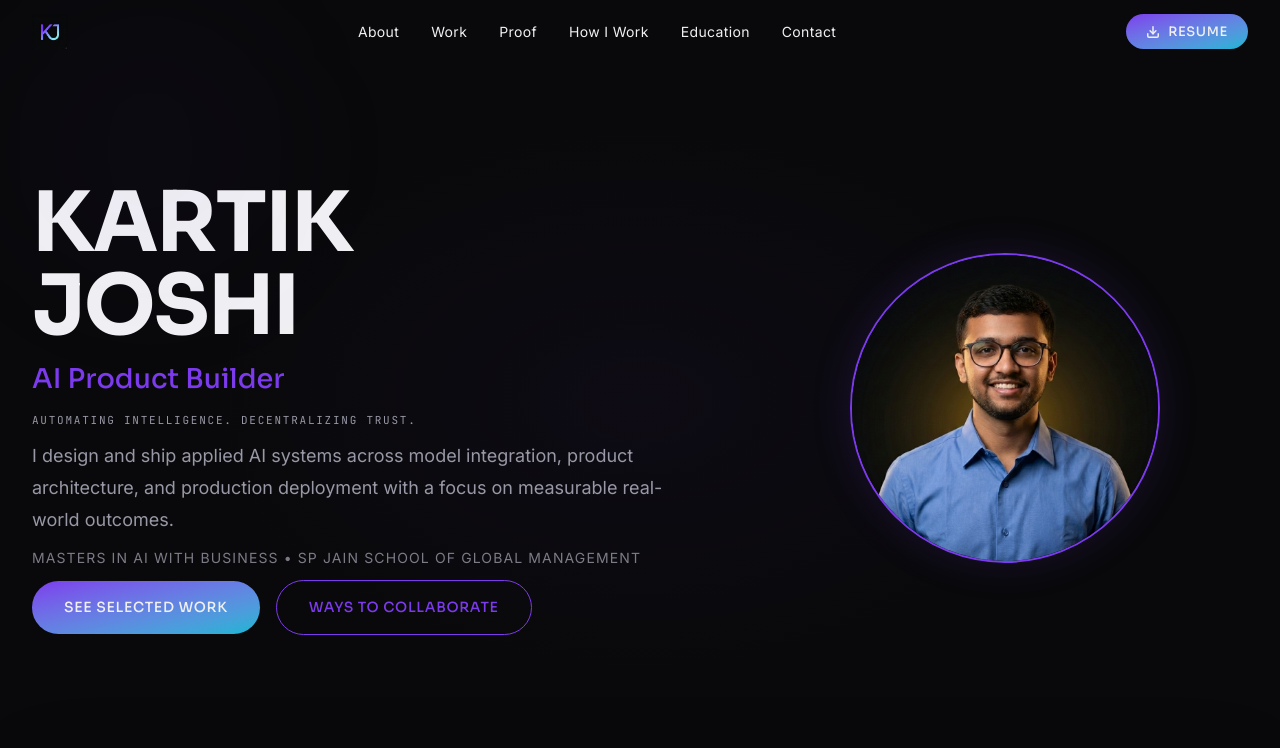
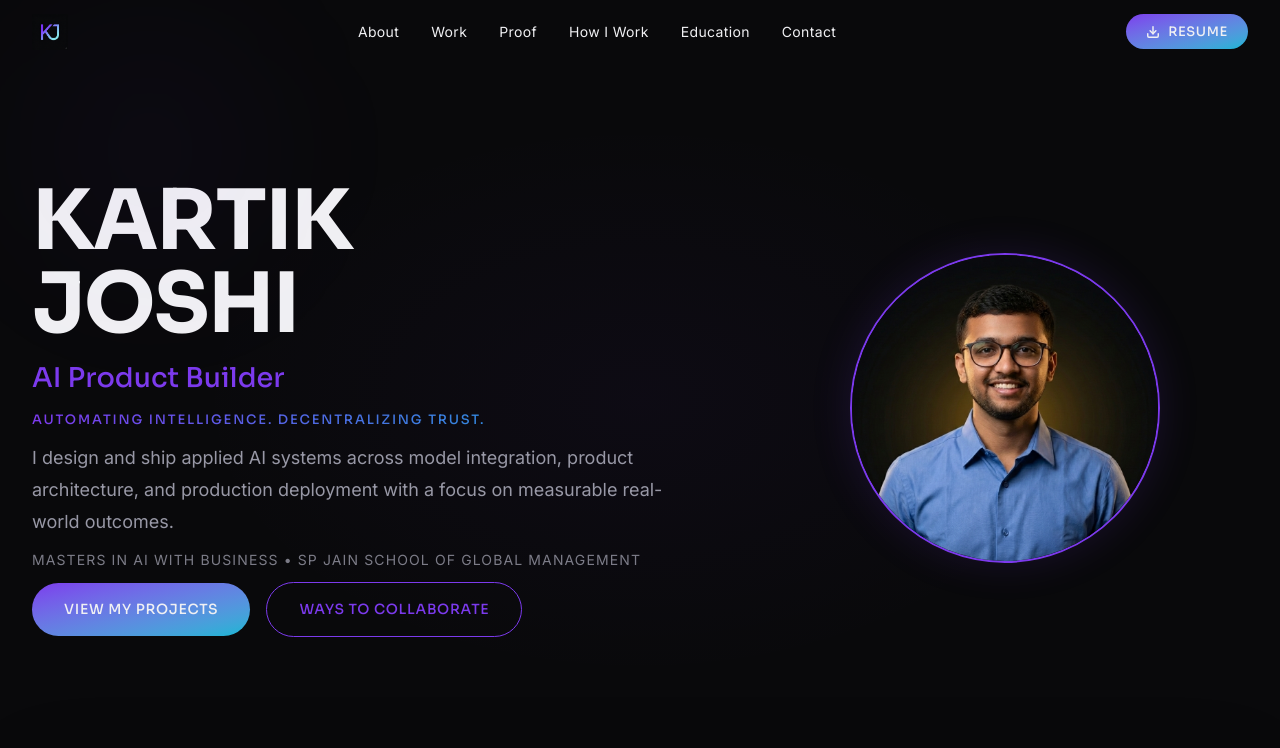
Before and after one commit to KartikJoshi23/portfolio-website, a Next.js app: page / in a window 1280 px wide. Shown: the top 748 px of the page. Built offline with nearby package versions, Linux system fonts and the light colour scheme.

Commit message:
fix: contact form mailto fallback, card alignment, CTA rename, gradient tagline

```diff
--- a/src/components/sections/Contact.tsx
+++ b/src/components/sections/Contact.tsx
@@ -41,11 +41,19 @@ export default function Contact() {
         const form = e.currentTarget
         const formData = new FormData(form)
 
+        const name = formData.get('name') as string
+        const email = formData.get('email') as string
+        const message = formData.get('message') as string
+
         try {
             const formspreeId = process.env.NEXT_PUBLIC_FORMSPREE_ID
             if (!formspreeId) {
-                // Fallback — no Formspree ID set
-                setStatus('error')
+                // No Formspree ID — open mailto with pre-filled fields
+                const subject = encodeURIComponent(`Portfolio Contact from ${name}`)
+                const body = encodeURIComponent(`Name: ${name}\nEmail: ${email}\n\n${message}`)
+                window.open(`mailto:${PERSONAL.email}?subject=${subject}&body=${body}`, '_self')
+                setStatus('success')
+                form.reset()
                 setTimeout(() => setStatus('idle'), 3000)
                 return
             }
--- a/src/components/sections/Hero.tsx
+++ b/src/components/sections/Hero.tsx
@@ -23,7 +23,7 @@ const heroContent = {
     summary:
         'I design and ship applied AI systems across model integration, product architecture, and production deployment with a focus on measurable real-world outcomes.',
     subtitle: `${PERSONAL.degree} • ${PERSONAL.institution}`,
-    ctaPrimary: { text: 'See Selected Work', target: '#work' },
+    ctaPrimary: { text: 'View My Projects', target: '#work' },
     ctaSecondary: { text: 'Ways to Collaborate', target: '#opportunities' },
 }
 
@@ -140,7 +140,13 @@ export default function Hero({ animateEntrance }: HeroProps) {
                         {animateEntrance && (
                             <motion.p
                                 {...stagger(0.48)}
-                                className="font-mono text-[11px] uppercase tracking-[0.16em] text-silver"
+                                className="font-sora font-medium text-[13px] uppercase tracking-[0.14em]"
+                                style={{
+                                    backgroundImage: 'linear-gradient(90deg, #7C3AED 0%, #06B6D4 100%)',
+                                    WebkitBackgroundClip: 'text',
+                                    WebkitTextFillColor: 'transparent',
+                                    backgroundClip: 'text',
+                                }}
                             >
                                 {heroContent.tagline}
                             </motion.p>
--- a/src/components/sections/WhatSetsApart.tsx
+++ b/src/components/sections/WhatSetsApart.tsx
@@ -23,8 +23,8 @@ export default function WhatSetsApart() {
             />
 
             <div className="max-w-7xl mx-auto px-6 lg:px-8 relative z-10">
-                <div className="grid gap-10 lg:grid-cols-[minmax(0,1.05fr)_minmax(0,0.95fr)] lg:gap-12 items-stretch">
-                    <ScrollReveal className="max-w-2xl h-full">
+                <div className="grid gap-10 lg:grid-cols-[minmax(0,1.05fr)_minmax(0,0.95fr)] lg:gap-12 items-start">
+                    <ScrollReveal className="max-w-2xl">
                         <h2 className="font-sora font-semibold text-3xl md:text-5xl text-cool-white leading-tight">
                             Built for practical AI work, not isolated demos.
                         </h2>
@@ -50,7 +50,7 @@ export default function WhatSetsApart() {
                         </div>
                     </ScrollReveal>
 
-                    <div className="grid grid-cols-1 gap-4 content-stretch">
+                    <div className="grid grid-cols-1 gap-4">
                         {valueCards.map((card, i) => (
                             <ValueCard key={card.number} card={card} index={i} />
                         ))}
```
